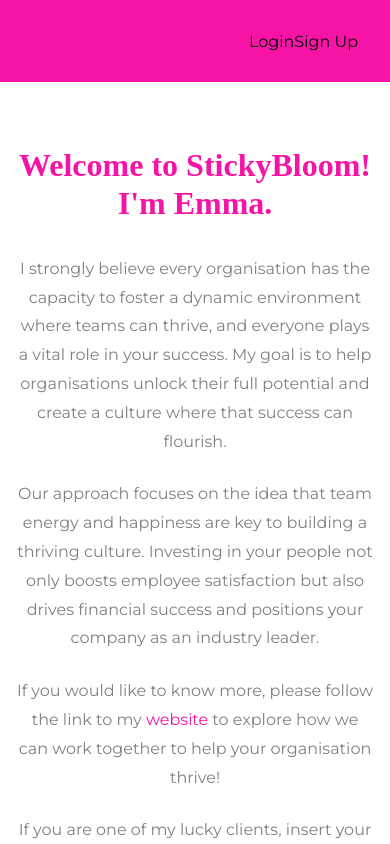
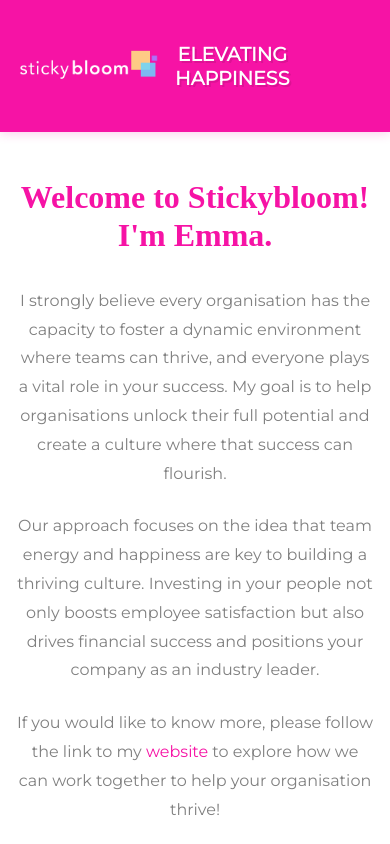
Before and after one commit to SheCodesAus/ping_penguins_frontend, a React (Vite) app: page /homepage in a window 390 px wide. Shown: the top 844 px of the page. Built offline with nearby package versions, Linux system fonts and the light colour scheme; a web font is replaced by a local one.

Commit message:
homepage navbar with rotating words and confetti onClick access button

```diff
--- a/src/pages/HomePage.css
+++ b/src/pages/HomePage.css
@@ -1,3 +1,115 @@
+.home-navbar {
+    background-color: var(--brand);
+    padding: 1rem 0;
+    position: fixed;
+    width: 100%;
+    top: 0;
+    z-index: 1000;
+    box-shadow: 0 2px 10px rgba(246, 19, 165, 0.2);
+}
+
+.nav-container {
+    max-width: 1200px;
+    display: grid;
+    grid-template-columns: 1fr 4fr;
+    align-items: center;
+    padding: 0 2rem;
+}
+
+.nav-logo {
+    justify-self: flex-start; /* Align logo to the left */
+}
+
+.nav-logo img {
+    height: 80px;
+    width: auto;
+    display: block;
+}
+
+#rotate-words {
+    position: relative;
+    min-height: 100px; /* Fixed height to prevent jumping */
+    width: 100%;
+    display: flex;
+    justify-self: flex-end;
+    align-items: center;
+}
+
+#rotate-words div {
+    position: absolute;
+    opacity: 0;
+    width: 100%;
+    text-align: center;
+    font-size: 2rem;
+    font-weight: 700;
+    text-transform: uppercase;
+    color: white;
+    text-shadow: 2px 2px rgba(0, 0, 0, 0.1);
+}
+
+#rotate-words div:nth-child(1) {
+    animation: rotateWord 16s ease-in-out infinite 0s;
+}
+
+#rotate-words div:nth-child(2) {
+    animation: rotateWord 16s ease-in-out infinite 4s;
+}
+
+#rotate-words div:nth-child(3) {
+    animation: rotateWord 16s ease-in-out infinite 8s;
+}
+
+#rotate-words div:nth-child(4) {
+    animation: rotateWord 16s ease-in-out infinite 12s;
+}
+
+@keyframes rotateWord {
+    0%, 100% {
+        opacity: 0;
+        filter: blur(10px);
+        transform: translateY(100%);
+    }
+    3%, 22% {
+        opacity: 1;
+        filter: blur(0px);
+        transform: translateY(0);
+    }
+    25%, 97% {
+        opacity: 0;
+        filter: blur(10px);
+        transform: translateY(-100%);
+    }
+}
+
+/* Responsive styles */
+@media (max-width: 768px) {
+    .nav-container {
+        grid-template-columns: 1fr 2fr 1fr;
+        padding: 0 1rem;
+    }
+
+    .nav-logo img {
+        height: 40px;
+    }
+
+    #rotate-words div {
+        font-size: 1.5rem;
+    }
+}
+
+@media (max-width: 480px) {
+    #rotate-words div {
+        font-size: 1.2rem;
+    }
+}
+/* Add padding to the top of about-section to account for fixed navbar */
+.about-section {
+    padding-top: calc(6rem + 82px); /* Original padding + navbar height */
+}
+
+
+
+
 .landing-container {
     min-height: 100vh;
     background-color: var(--base-light);
@@ -9,7 +121,7 @@
 
 .about-container {
     max-width: 1200px;
-    margin: 0 auto;
+    margin: 2rem auto;
 }
 
 .about-content {
--- a/src/pages/HomePage.jsx
+++ b/src/pages/HomePage.jsx
@@ -1,6 +1,6 @@
-// import React from 'react';
 import React, { useState } from 'react';
 import { useNavigate } from 'react-router-dom';
+// import axios from 'axios'; // Add this import
 import confetti from 'canvas-confetti';
 import "../style.css";
 import "./HomePage.css";
@@ -10,6 +10,19 @@
   const [error, setError] = useState('');
   const [isLoading, setIsLoading] = useState(false);
   const navigate = useNavigate();
+
+  const isValidUUID = (uuid) => {
+    const uuidRegex = /^[0-9a-f]{8}-[0-9a-f]{4}-4[0-9a-f]{3}-[89ab][0-9a-f]{3}-[0-9a-f]{12}$/i;
+    return uuidRegex.test(uuid);
+};
+
+  // Define colors for confetti
+  const colors = [
+    '#F613A5',
+    '#FFC0E9', // Light pink
+    '#FF69B4', // Hot pink
+    '#ffffff', // White for contrast
+  ];
 
   const fireConfetti = () => {
     // Fire confetti from the left edge
@@ -23,7 +36,6 @@
       shapes: ['circle', 'square'],
       ticks: 300
     });
-
 
     // Fire confetti from the right edge
     confetti({
@@ -40,47 +52,84 @@
 
   const handleSubmit = async (e) => {
     e.preventDefault();
-      fireConfetti(); // Fire confetti immediately when button is clicked
     setIsLoading(true);
     setError('');
 
-      try {
-          // Extract UUID from input
+    // Array of valid test codes
+//     const validCodes = ['test123', 'demo456', 'workshop789'];
+
+//     if (validCodes.includes(workshopCode.trim())) {
+//         fireConfetti();
+//         setTimeout(() => {
+//             navigate(`/workshop/${workshopCode}`);
+//         }, 1000);
+//     } else {
+//         setError('Invalid workshop code. Please try again.');
+//     }
+//     setIsLoading(false);
+// };
+
 const code = workshopCode.trim();
 
-          // Make API request to Django backend
-          const response = await axios.get(`/api/board/${code}/`);
+        // First check if it's a valid UUID format
+        if (!isValidUUID(code)) {
+            setError('Invalid workshop code format');
+            setIsLoading(false);
+            return;
+        }
 
-          if (response.data) {
-            // Navigate after a slight delay to allow confetti to be visible
+        try {
+            const response = await fetch(`/api/board/${code}/`);
+            const data = await response.json();
+
+            if (!response.ok) {
+                throw new Error(data.error || 'Invalid workshop code. Please check your code and try again');
+            }
+
+            // Valid UUID and successful response
+            fireConfetti();
             setTimeout(() => {
                 navigate(`/workshop/${code}`);
             }, 1000);
-        }
 
-
-          // if (response.data) {
-          //     // Redirect to workshop page with the UUID
-          //     navigate(`/workshop/${code}`);
-          // }
         } catch (error) {
-          setError(
-              error.response?.data?.error ||
-              'Unable to access workshop. Please check your code and try again.'
-          );
+            setError('Unable to access workshop. Please check your code and try again.');
         } finally {
             setIsLoading(false);
         }
     };
 
+const handleInputChange = (e) => {
+  setWorkshopCode(e.target.value);
+  setError(''); // Clear error when input changes
+};
+
+
   return (
       <div className="landing-container">
+        {/* Custom Navbar */}
+        <nav className="home-navbar">
+    <div className="nav-container">
+        <div className="nav-logo">
+            <img src="/img/Stickybloomlogo.png" alt="StickyBloom Logo" />
+        </div>
+
+        <div id="rotate-words">
+            <div>Energising Cultures</div>
+            <div>Elevating Happiness</div>
+            <div>Bespoke Culture Strategies</div>
+            <div>Unforgettable Workplace Experiences</div>
+        </div>
+
+        <div className="nav-right"></div>
+    </div>
+</nav>
           {/* About Me Section */}
           <section className="about-section">
               <div className="about-container">
                   <div className="about-content">
                       <div className="about-text">
-                          <h2 className="section-title">Welcome to StickyBloom! I'm Emma.</h2>
+                          <h2 className="section-title">Welcome to Stickybloom! I'm Emma.</h2>
                           <p>
                               I strongly believe every organisation has the capacity to foster a dynamic environment where teams can thrive, and everyone plays a vital role in your success. My goal is to help organisations unlock their full potential and create a culture where that success can flourish.
                           </p>
@@ -111,11 +160,8 @@
           <section className="workshop-section">
                 <div className="workshop-container">
                     <form className="workshop-form" onSubmit={handleSubmit}>
-                        <h2 className="form-title">Ready to Start?</h2>
+                        <h2 className="form-title">Enter your unique workshop code to begin your journey</h2>
                         <div className="form-group">
-                            <label htmlFor="workshop-code" className="form-label">
-                                Enter your unique workshop code to begin your journey
-                            </label>
                             <input
                                 type="text"
                                 id="workshop-code"
```
Also changed, not shown: img/Stickybloomlogo.png (added). Lines whose indentation alone changed are shown as unchanged.
